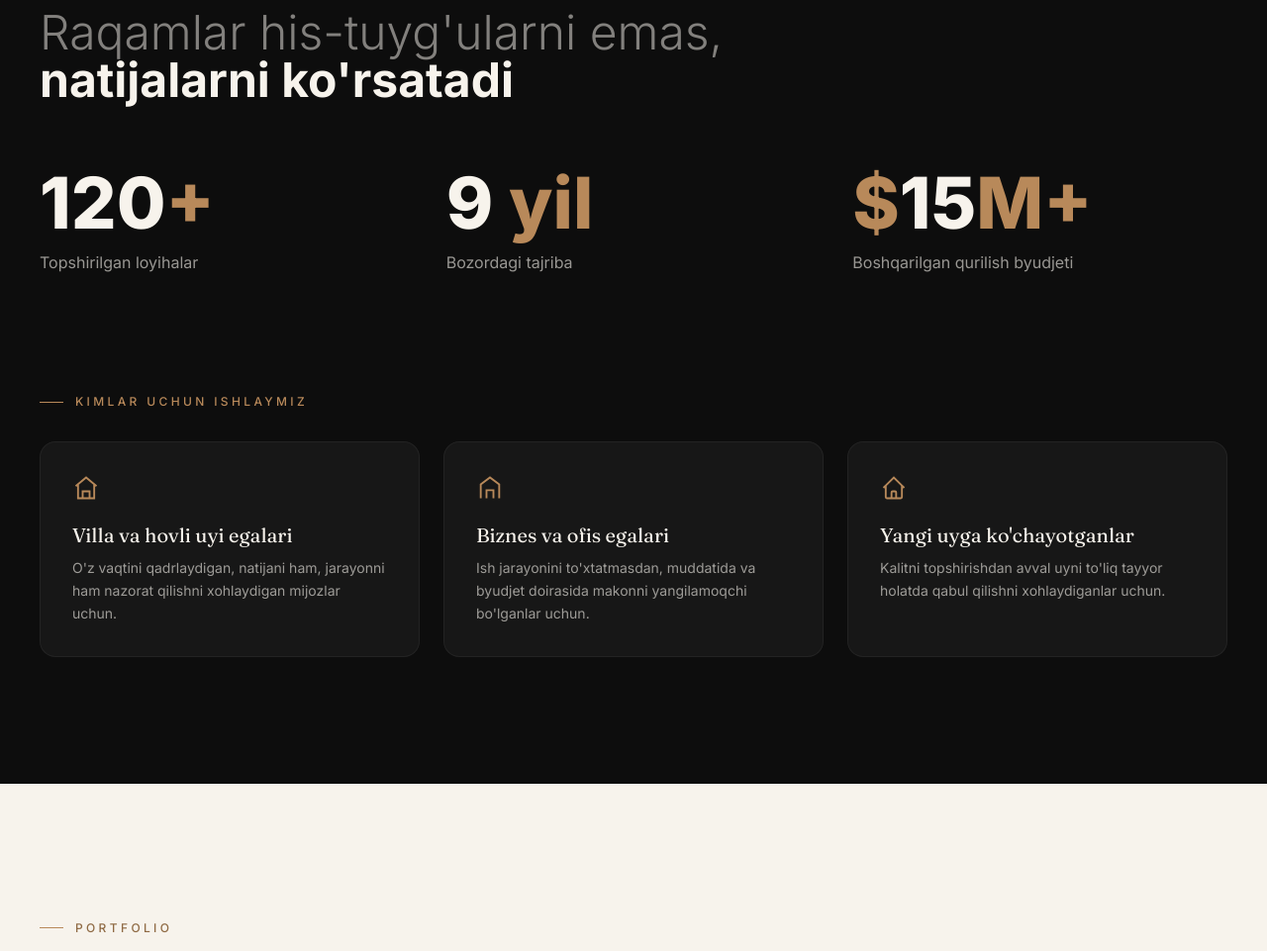
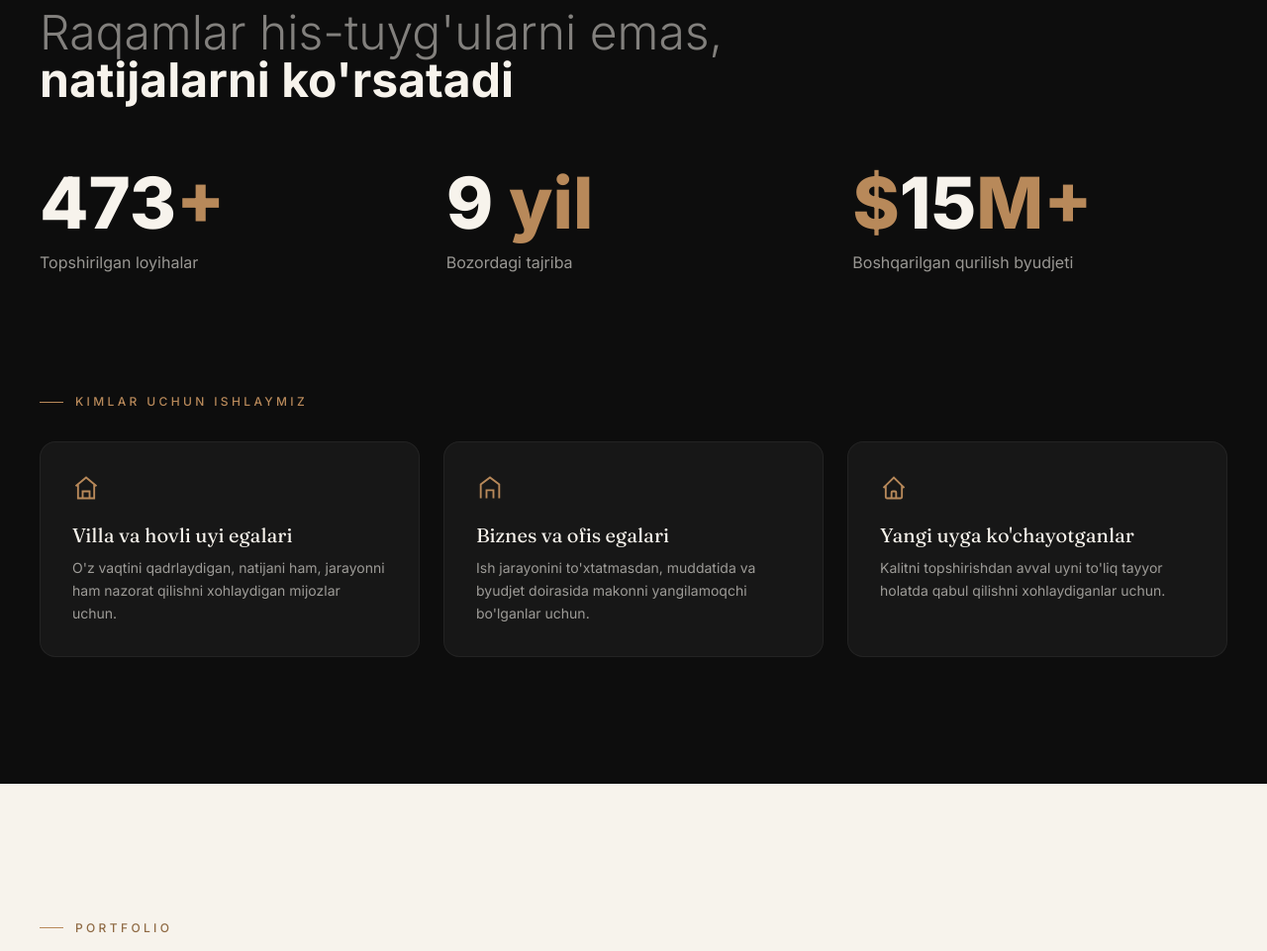
Before and after one commit to theyouseff/Sabb-Building, a website: page index.html in a window 1280 px wide. Shown: the part 998-1959 px from the top of the page at 99% size. Drawn offline with nearby package versions, Linux system fonts and the light colour scheme; animation ran at ten frames a second.

Commit message:
Update projects-completed stat from 120+ to 473+ Co-Authored-By: Claude Sonnet 5 <noreply@anthropic.com>

```diff
--- a/index.html
+++ b/index.html
@@ -124,7 +124,7 @@
     <div class="reveal-stagger mt-16 grid grid-cols-1 sm:grid-cols-3 gap-12 md:gap-8">
       <div class="">
         <div class="font-sans font-extrabold text-6xl md:text-7xl">
-          <span data-count-to="120">0</span><span class="text-accent">+</span>
+          <span data-count-to="473">0</span><span class="text-accent">+</span>
         </div>
         <p class="mt-3 text-cream/60 text-sm md:text-base" data-i18n="stats.stat1_label">Topshirilgan loyihalar</p>
       </div>
```
